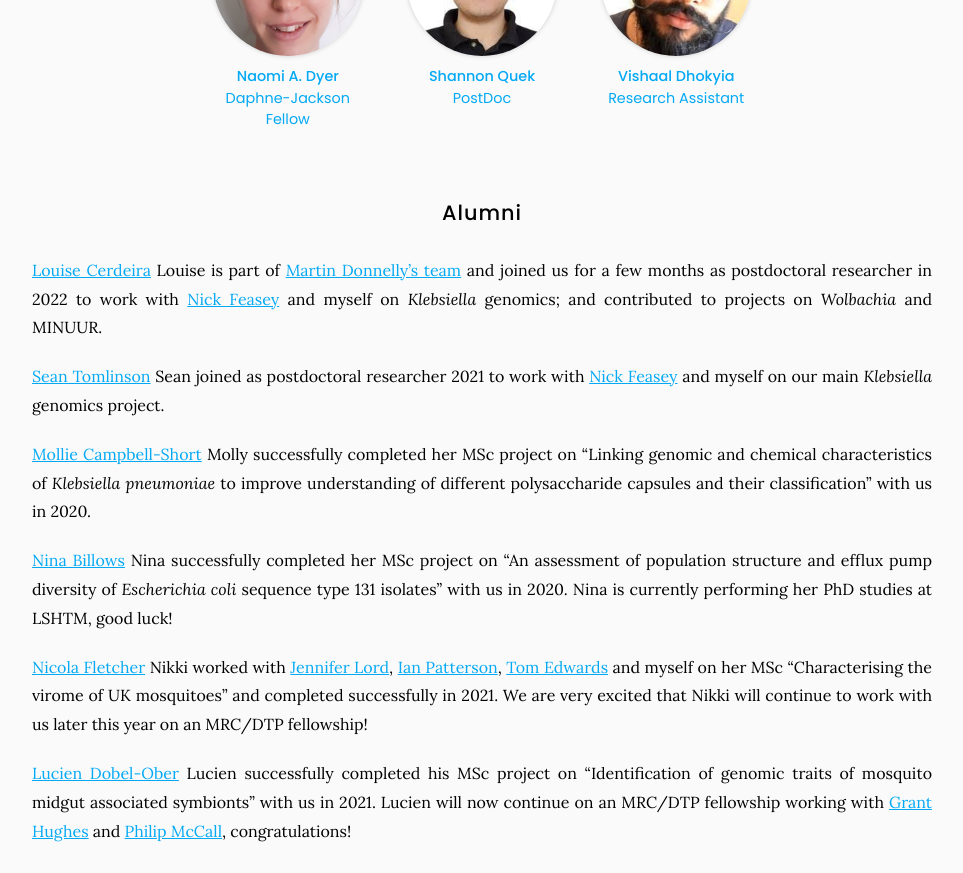
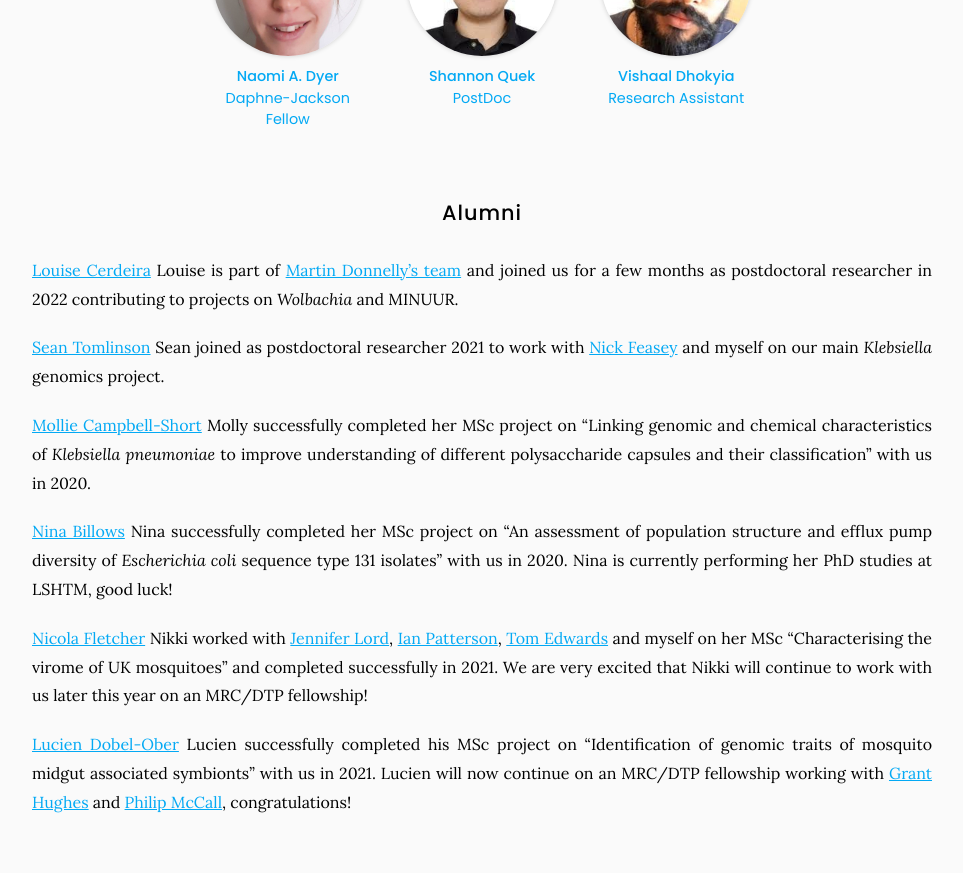
Before and after one commit to Evo-MInt/MicGen-lab-website, a Jekyll site: the page built from team/index.md, in a window 1280 px wide and 900 px high, scrolled down 1114 px, cut to the strip 0-873 px from the top of the window. Shown: the whole strip, without its empty margins (158-1121 px from the left). Built offline with Jekyll 4.4.1, drawn with Linux system fonts in a browser that asks for light colours.

Commit message:
Update index.md

```diff
--- a/team/index.md
+++ b/team/index.md
@@ -35,7 +35,7 @@ If you want to know a bit more about what each of us is doing, please take a loo
 
 ## Alumni
 
-[Louise Cerdeira](https://www.researchgate.net/profile/Louise-Cerdeira) Louise is part of [Martin Donnelly's team](https://www.lstmed.ac.uk/about/people/professor-martin-james-donnelly) and joined us for a few months as postdoctoral researcher in 2022 to work with [Nick Feasey](https://www.lstmed.ac.uk/about/people/professor-nicholas-feasey) and myself on _Klebsiella_ genomics; and contributed to projects on _Wolbachia_ and MINUUR.
+[Louise Cerdeira](https://www.researchgate.net/profile/Louise-Cerdeira) Louise is part of [Martin Donnelly's team](https://www.lstmed.ac.uk/about/people/professor-martin-james-donnelly) and joined us for a few months as postdoctoral researcher in 2022 contributing to projects on _Wolbachia_ and MINUUR.
 
 [Sean Tomlinson](https://www.researchgate.net/profile/Sean-Tomlinson-2) Sean joined as postdoctoral researcher 2021 to work with [Nick Feasey](https://www.lstmed.ac.uk/about/people/professor-nicholas-feasey) and myself on our main _Klebsiella_ genomics project.
 
```
